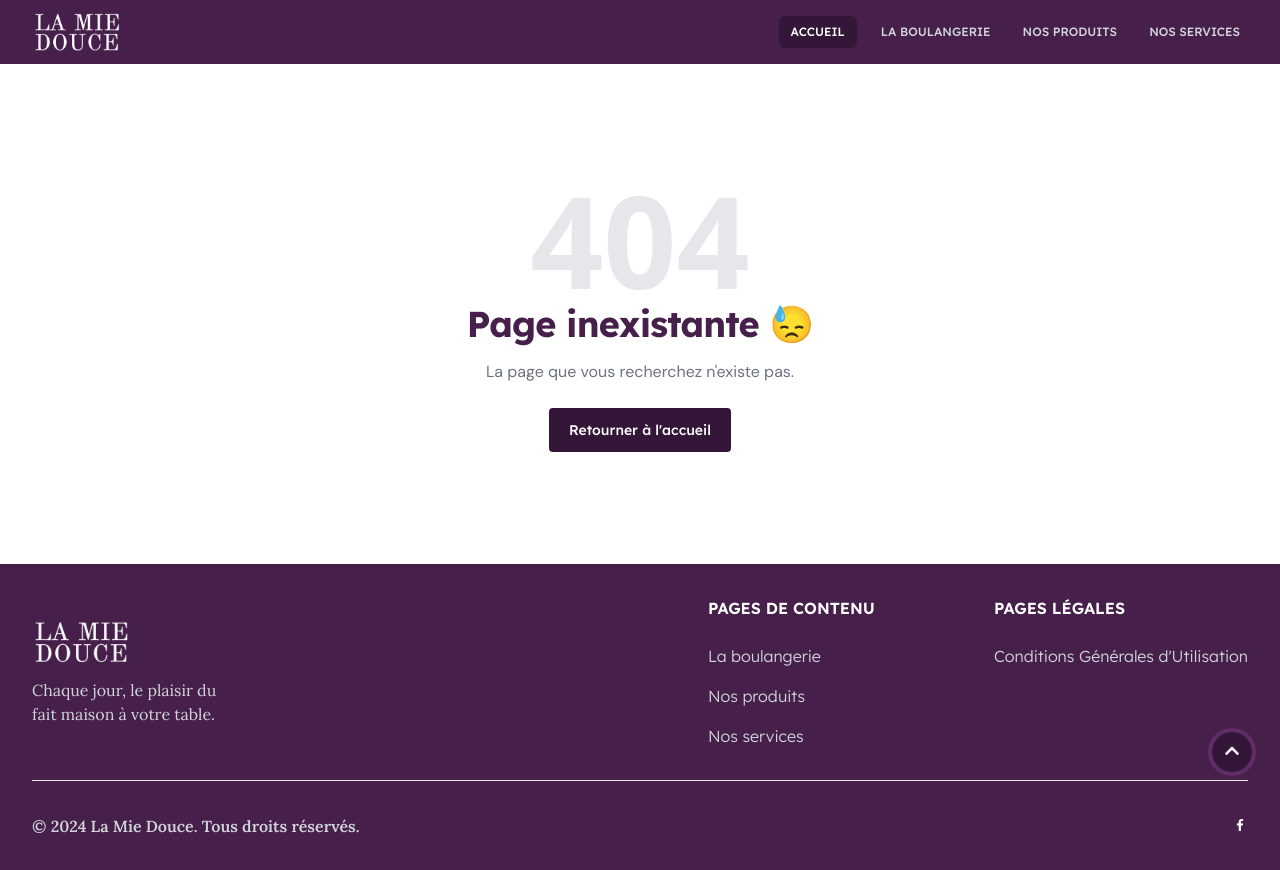
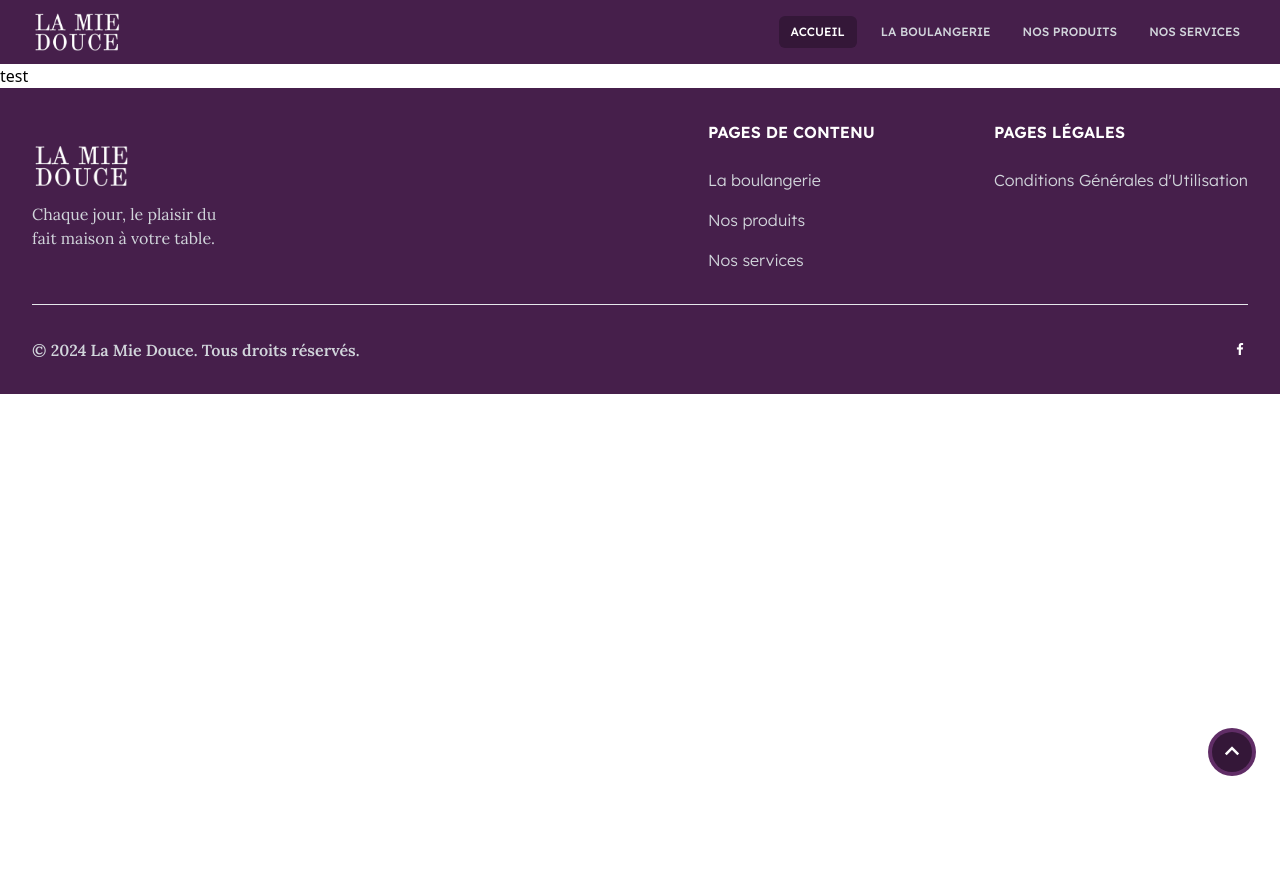
Before and after one commit to Najinc/lamiedouce, a React (Create React App) app: page /nos-services in a window 1280 px wide. After the commit the page ends 800 px from the top, so only its background shows below. Built offline with nearby package versions, Linux system fonts and the light colour scheme.

Commit message:
feat: add services structure

```diff
--- a/src/components/Footer.jsx
+++ b/src/components/Footer.jsx
@@ -27,7 +27,10 @@ export default function Footer() {
                             </h2>
                             <ul className="text-sm text-gray-300 font-light font-lexend">
                                 <li className="xl:text-base md:text-sm text-xs mb-4">
-                                    <a href="/" className="hover:underline">
+                                    <a
+                                        href="/la-boulangerie"
+                                        className="hover:underline"
+                                    >
                                         La boulangerie
                                     </a>
                                 </li>
@@ -40,7 +43,10 @@ export default function Footer() {
                                     </a>
                                 </li>
                                 <li className="xl:text-base md:text-sm text-xs mt-4">
-                                    <a href="/" className="hover:underline">
+                                    <a
+                                        href="/nos-services"
+                                        className="hover:underline"
+                                    >
                                         Nos services
                                     </a>
                                 </li>
--- a/src/components/Header.jsx
+++ b/src/components/Header.jsx
@@ -35,7 +35,7 @@ export default function Header() {
                                     Nos produits
                                 </a>
                                 <a
-                                    href="/"
+                                    href="/nos-services"
                                     className="rounded-md px-2 py-2 font-lexend uppercase text-xs font-medium text-gray-300 hover:bg-light-purple hover:text-white"
                                 >
                                     Nos services
@@ -109,7 +109,7 @@ export default function Header() {
                         Nos produits
                     </a>
                     <a
-                        href="/"
+                        href="/nos-services"
                         className="block rounded-md px-3 py-2 text-base font-medium text-gray-300 hover:bg-light-purple hover:text-white"
                     >
                         Nos services
--- a/src/routes/index.jsx
+++ b/src/routes/index.jsx
@@ -2,6 +2,7 @@ import React from "react";
 import { Route, Switch } from "wouter";
 import Home from "../views/Home";
 import NotFound from "../views/NotFound";
+import Services from "../views/Services";
 import Produits from "../views/Produits";
 import Boulangerie from "../views/Boulangerie";
 import Pains from "../views/Pains";
@@ -18,6 +19,9 @@ export default function Router() {
             </Route>
             <Route path="/la-boulangerie">
                 <Boulangerie />
+            </Route>
+            <Route path="/nos-services">
+                <Services />
             </Route>
             <Route path="/nos-produits">
                 <Produits />
--- /dev/null
+++ b/src/views/Services.jsx
@@ -0,0 +1,9 @@
+import React from "react";
+
+export default function Services() {
+    return (
+        <div>
+            <p>test</p>
+        </div>
+    );
+}
```
